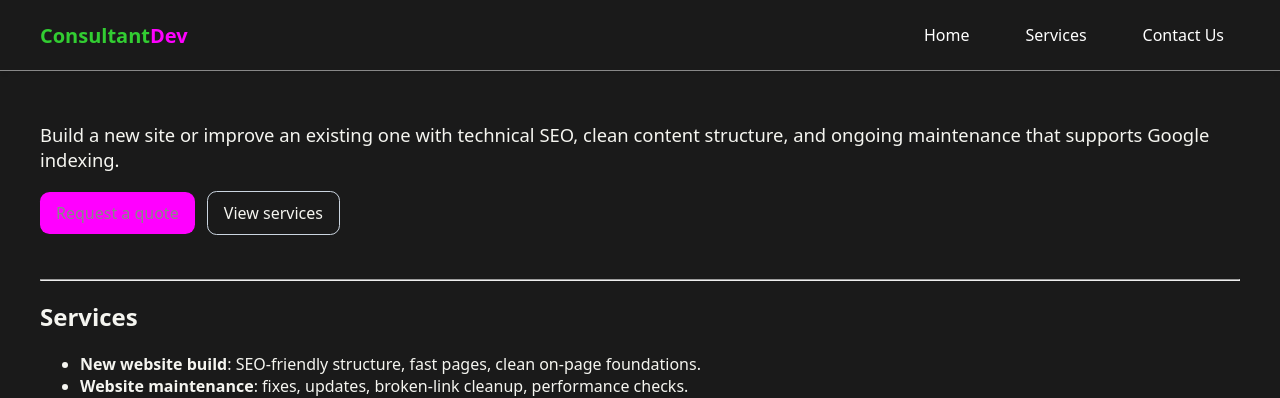
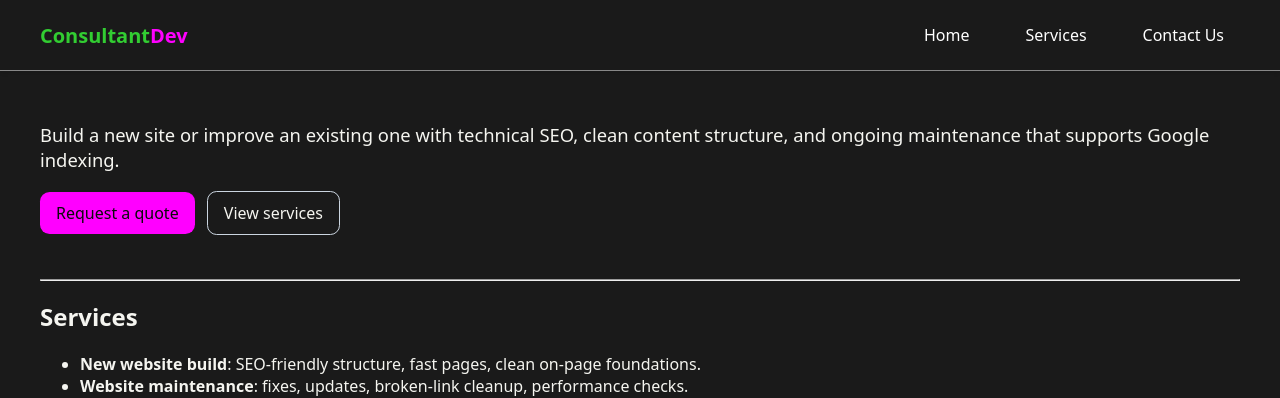
Before and after one commit to m33lucky-benny/ebiya-consul, a Jekyll site: the page built from index.html, in a window 1280 px wide. Shown: the top 398 px of the page. Built offline with Jekyll 4.4.1, drawn with Linux system fonts in a browser that asks for light colours.

Commit message:
Update _button.scss

```diff
--- a/_sass/_button.scss
+++ b/_sass/_button.scss
@@ -8,7 +8,7 @@
 
 .btn-primary {
   background: var(--brand-kieron2);
-  color: var(--muted);
+  color: var(--dark1);
   margin-right: 0.5rem;
 }
 
```
